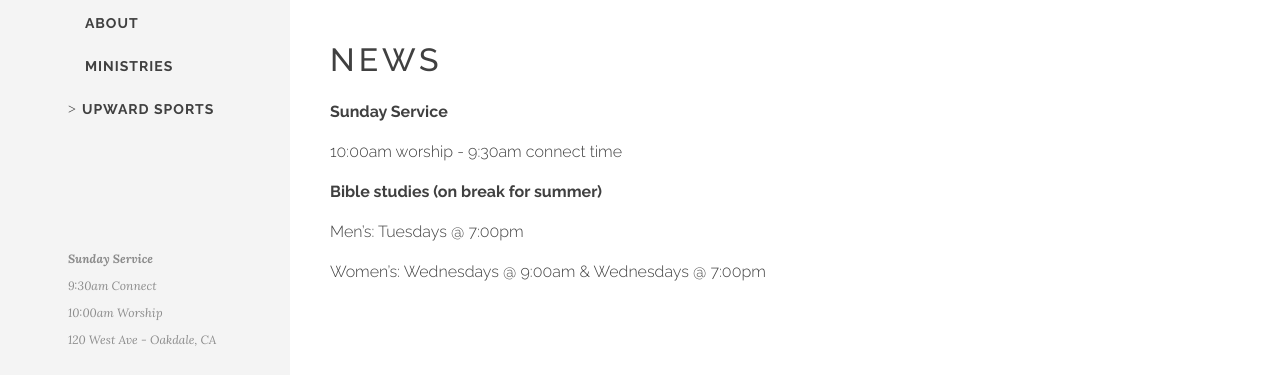
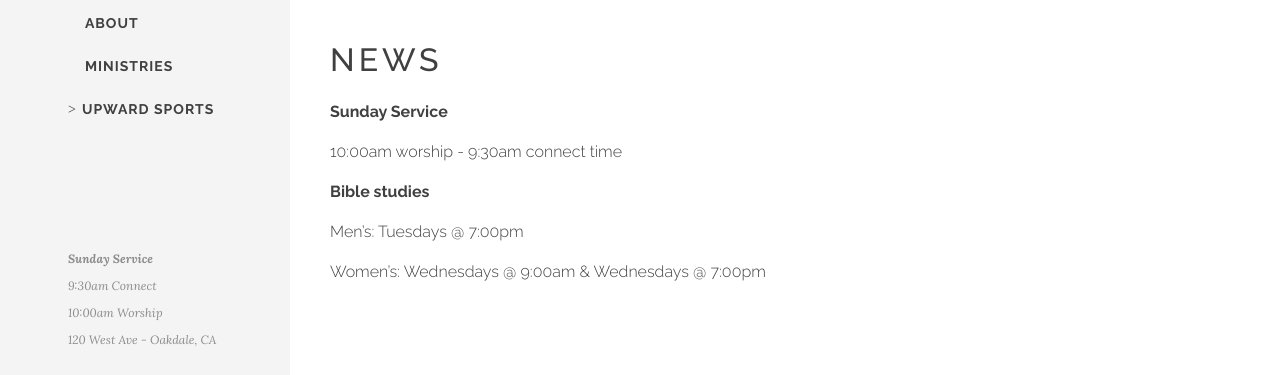
Before and after one commit to tybenz/lifepoint.github.io, a Jekyll site: the page built from index.md, in a window 1280 px wide. Shown: the part 300-675 px from the top of the page. Built offline with Jekyll 4.4.1, drawn with Linux system fonts in a browser that asks for light colours; some web fonts are replaced.

Commit message:
Update index.md

```diff
--- a/index.md
+++ b/index.md
@@ -11,7 +11,7 @@ published: true
 
 10:00am worship - 9:30am connect time
 
-**Bible studies (on break for summer)**
+**Bible studies**
 
 Men's: Tuesdays @ 7:00pm
 
```
